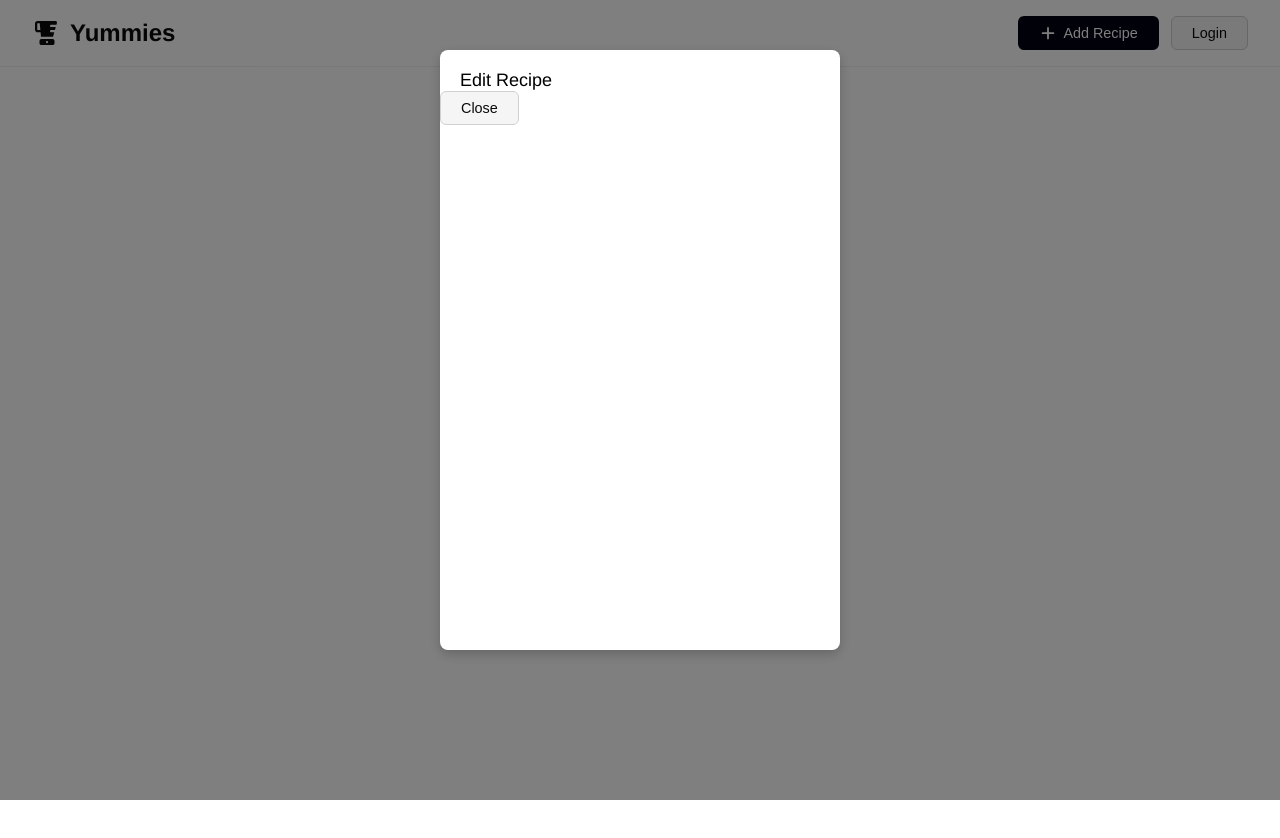
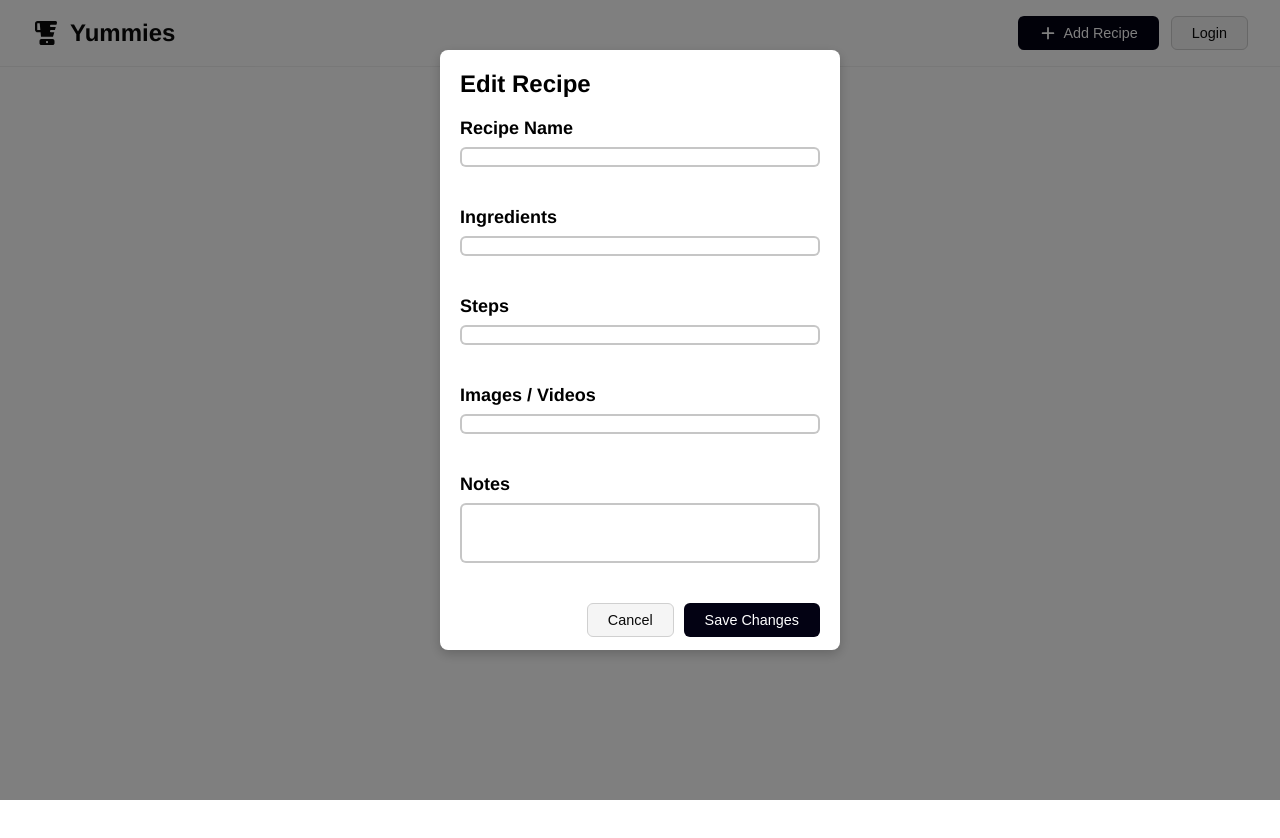
Before and after one commit to Zen-333/Yummies, a React (Vite) app in the folder frontend/: page / in a window 1280 px wide. Both pictures are taken after a click on the button "Add Recipe". Shown: the top 838 px of the page. Built offline with nearby package versions, Linux system fonts and the light colour scheme.

Commit message:
recipe popup

```diff
--- a/frontend/src/component/recipePopup.tsx
+++ b/frontend/src/component/recipePopup.tsx
@@ -11,9 +11,52 @@ function RecipePopup({onClose}: PopupProps) {
     <div className="popup-overlay" onClick={onClose}>
         <div className="popup" onClick={(e) => e.stopPropagation()}>
             <div className="popup__title">
-                Edit Recipe
+                <h1>Edit Recipe</h1>
             </div>
-            <button onClick={onClose} className="btn btn--secondary">Close</button>
+            <div className="popup__input__block">
+              <div className="popup__input__title">
+                <h2>Recipe Name</h2>
+              </div>
+              <div className="popup__input__field">
+                <input type="text"/>
+              </div>
+            </div>
+            <div className="popup__input__block">
+              <div className="popup__input__title">
+                <h2>Ingredients</h2>
+              </div>
+              <div className="popup__input__field">
+                <input type="text"/>
+              </div>
+            </div>
+             <div className="popup__input__block">
+              <div className="popup__input__title">
+                <h2>Steps</h2>
+              </div>
+              <div className="popup__input__field">
+                <input type="text"/>
+              </div>
+            </div>
+             <div className="popup__input__block">
+              <div className="popup__input__title">
+                <h2>Images / Videos</h2>
+              </div>
+              <div className="popup__input__field">
+                <input type="text"/>
+              </div>
+            </div>
+             <div className="popup__input__block">
+              <div className="popup__input__title">
+                <h2>Notes</h2>
+              </div>
+              <div className="popup__input__field">
+                <input type="text" className="popup__notes__input"/>
+              </div>
+            </div>
+            <div className="popup__action__buttons">
+              <button onClick={onClose} className="btn btn--primary">Save Changes</button>
+              <button onClick={onClose} className="btn btn--secondary">Cancel</button>
+            </div>
         </div>
     </div>
 
--- a/frontend/src/styles/recipePopup.css
+++ b/frontend/src/styles/recipePopup.css
@@ -19,7 +19,6 @@
     height: 600px;
     width: 400px;
     padding-top: 10px;
-/*     border: 4px solid; */
     border-radius: 8px;
     box-shadow: 0 4px 12px rgba(0,0,0,0.2);
 }
@@ -28,5 +27,41 @@
     margin-right: auto;
     padding-left: 20px;
     padding-top: 10px;
-    font-size: large;
+    font-size: 12px;
 }
+
+.popup__input__block{
+    padding: 20px;
+    display: flex;
+    flex-direction: column;
+    width: 100%;
+}
+
+.popup__input__title{
+    font-size: 12px;
+    padding-bottom: 8px;
+}
+
+.popup__input__field{
+
+}
+
+.popup__notes__input{
+    height: 60px;
+}
+
+input{
+    width: 100%;
+    height: 20px;
+    border-style: solid;
+    border-color: rgba(128, 128, 128, 0.452);
+    border-radius: 6px;
+}
+
+.popup__action__buttons{
+    display: flex;
+    flex-direction: row-reverse;
+    padding: 20px;
+    width: 100%;
+    gap: 10px;
+}
```
